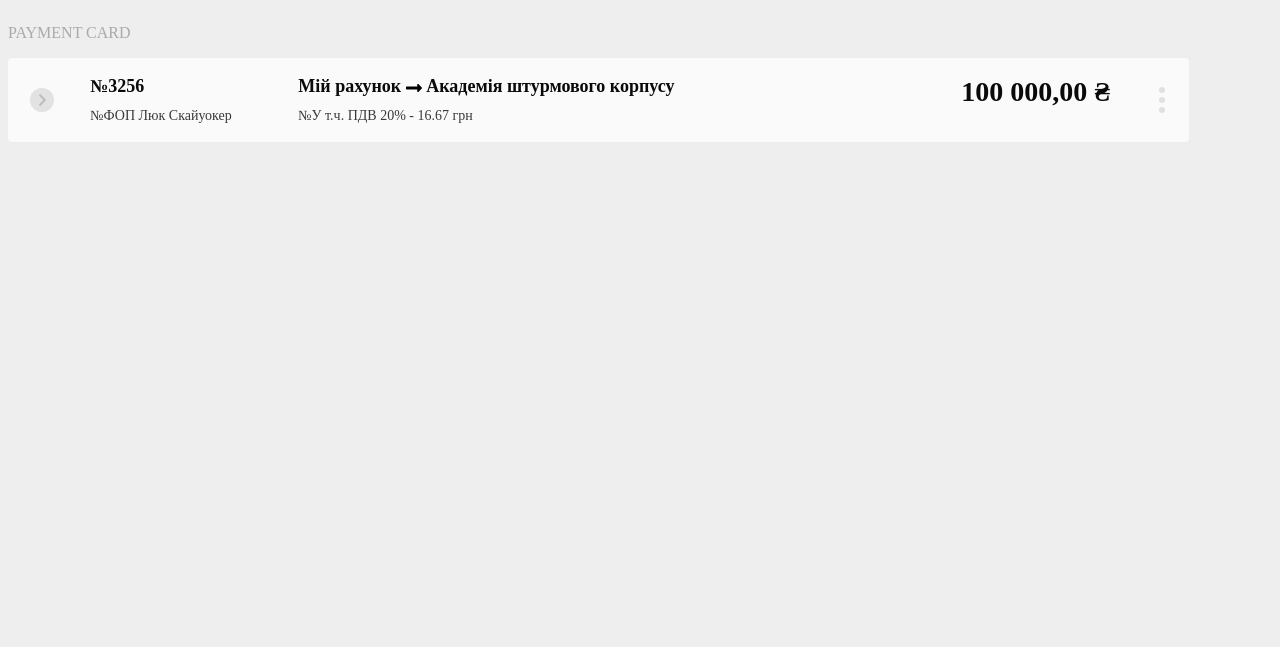
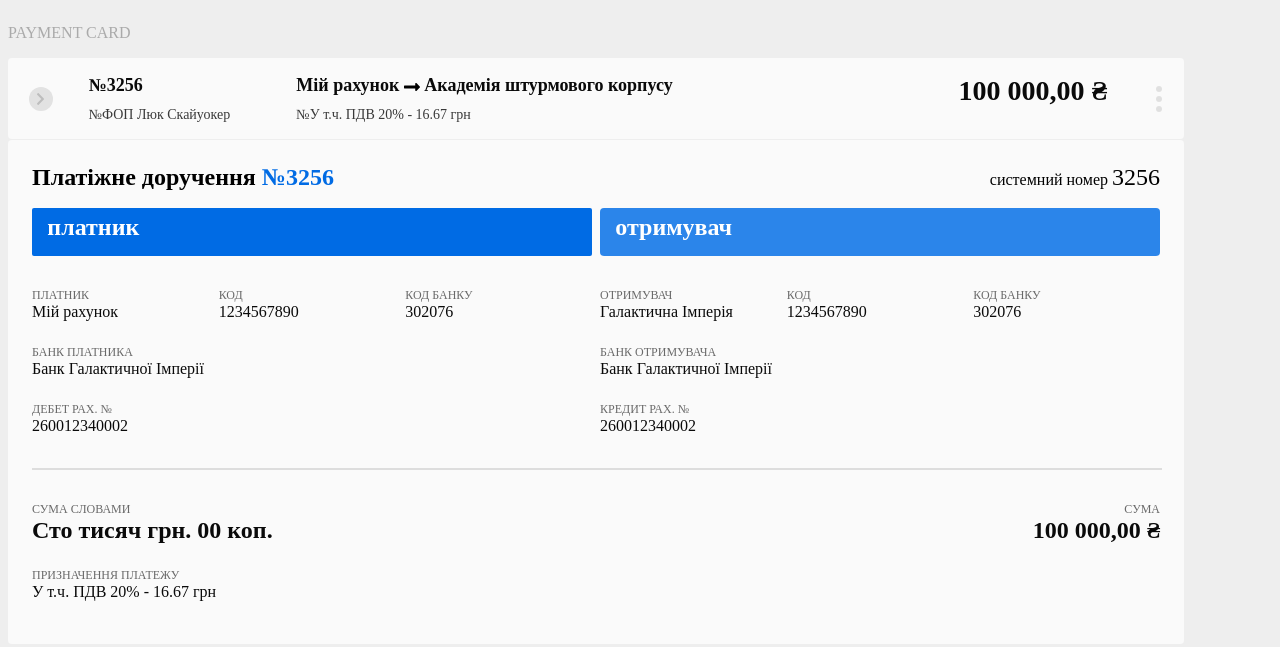
Before and after one commit to OleksandrKvitka/Angularjs_practice, a website: page app/index.html in a window 1280 px wide. Drawn offline with nearby package versions, Linux system fonts and the light colour scheme; a web font is replaced by a local one.

Commit message:
hidden_box_percent

```diff
--- a/app/form1.component.js
+++ b/app/form1.component.js
@@ -3,7 +3,7 @@ angular.
   component('form1', {
     templateUrl: 'form1.template.html',
     controller: function PaymentCardController($scope) {
-      $scope.show = false;
+      $scope.show = true;
       $scope.showCard = function() {
         $scope.show = !$scope.show;
       }
--- a/app/form1.template.html
+++ b/app/form1.template.html
@@ -1,4 +1,5 @@
 <div>
+    <div class="border">
         <div class="header">payment card</div>
         <div class="box" ng-click="box_focus = !box_focus; changeArr()" ng-class="{'box_focus': box_focus}">
             <div class="button_flex">
@@ -118,3 +119,4 @@
             </div>
         </div>
     </div>
+</div>
--- a/app/stylesheets/form1.css
+++ b/app/stylesheets/form1.css
@@ -16,8 +16,11 @@ body {
     padding: 16px 0px;
 }
 
+.border {
+    width: 1176px;
+}
+
 .box {
-    width: 1135px;
     height: 48px;
     background-color:#FAFAFA;
     color: #0A0A0A;
@@ -142,9 +145,8 @@ button.open:focus {
 }
 
 .hidden_box {
-    padding: 24px 24px 28px 24px;
+    padding: 2.041% 2.041% 2.381% 2.041%;
     margin-top: 1px;
-    width: 1128px;
     height: 452px;
     background: #FAFAFA 0% 0% no-repeat padding-box;
     border-radius: 4px;
@@ -159,8 +161,6 @@ button.open:focus {
 }
 
 .header2 {
-    width: 303px;
-    height: 31px;
     text-align: left;
     font-size:24px;
     font-weight: 700;
@@ -169,8 +169,6 @@ button.open:focus {
 }
 
 .sys_num {
-    width: 176px;
-    height: 31px;
     text-align: right;
     font-size:16px;
     font-weight: 500;
@@ -181,16 +179,17 @@ button.open:focus {
 .second_row {
     display: flex;
     justify-content: space-between;
-    margin-top: 17px;
+    margin-top: 1.507%;
+    height: 10.63%;
+    width: 100%;
 }
 
 .label1 {
     background: #006BE4 0% 0% no-repeat padding-box;
     border-radius: 2px;
-    width: 528px;
-    height: 31px;
+    width: 46.932%;
     opacity: 1;
-    padding: 6px 16px 11px 16px;
+    padding: 0.51% 1.361% 0.935% 1.361%;
     text-align: left;
     font-size:24px;
     font-weight: 700;
@@ -201,10 +200,9 @@ button.open:focus {
 .label2 {
     background: #2B85EA 0% 0% no-repeat padding-box;
     border-radius: 4px;
-    width: 528px;
-    height: 31px;
+    width: 46.932%;
     opacity: 1;
-    padding: 6px 16px 11px 16px;
+    padding: 0.51% 1.361% 0.935% 1.361%;
     text-align: left;
     font-size:24px;
     font-weight: 700;
@@ -215,23 +213,24 @@ button.open:focus {
 .third_row {
     display: flex;
     justify-content: space-between;
-    margin-top: 32px;
+    margin-top: 2.837%;
+    width: 100%;
 }
 
 .table {
     display: flex;
     justify-content: space-between;
-    width: 560px;
+    width: 49.645%;
 }
 
 .cell {
-    width: 188px;
+    width: 33.571%;
 }
 
 .foth_row {
     display: flex;
     justify-content: space-between;
-    margin-top: 24px;
+    margin-top: 2.128%;
 }
 
 .high_str {
@@ -254,15 +253,15 @@ button.open:focus {
 .line {
     border: 1px solid #DDDDDD;
     opacity: 1;
-    margin-top: 33px;
-    width: 1128px;
+    margin-top: 2.926%;
+    width: 100%;
     height: 0px;
 }
 
 .fifth_row {
     display: flex;
     justify-content: space-between;
-    margin-top: 32px;
+    margin-top: 2.837%;
 }
 
 .sum_text {
```
Lines whose indentation alone changed are shown as unchanged.
